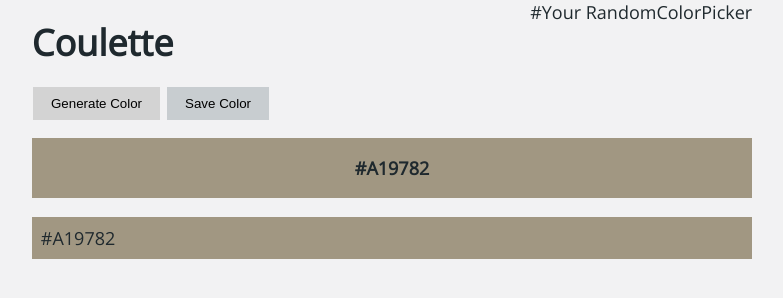
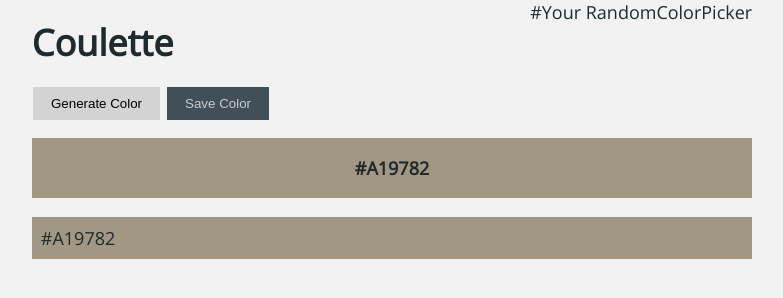
Before and after one commit to ChristianMLux/coulette, a plain HTML site: page index.html in a window 1280 px wide. Both pictures are taken after a click on the button "Save Color". Shown: the whole page, without its empty margins (248-1031 px from the left). Drawn offline with nearby package versions, Linux system fonts and the light colour scheme.

Commit message:
fix: color fix for saveColorBtn

```diff
--- a/style.css
+++ b/style.css
@@ -54,7 +54,8 @@ header {
 }
 
 .btn:disabled {
-  background-color: var(--grey);
+  background-color: var(--dark-grey);
+  color: var(--grey);
 }
 .btn:hover {
   background-color: var(--success);
```
